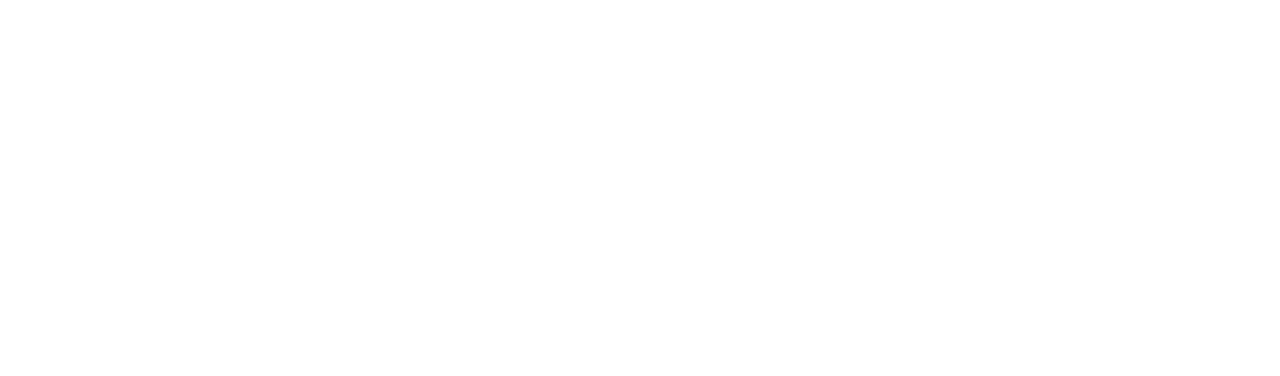
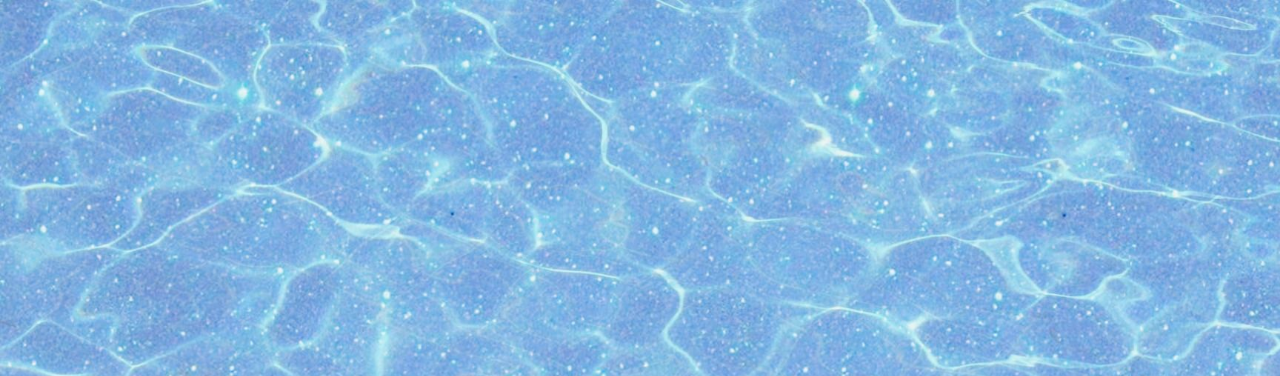
Before and after one commit to SaintSkat/personal, a plain HTML site: page index.html in a window 1280 px wide. Shown: the top 376 px of the page. Drawn offline with Linux system fonts and the light colour scheme.

Commit message:
Add background

```diff
--- a/style.css
+++ b/style.css
@@ -9,6 +9,8 @@ body {
 }
 
 body {
+    background-image: url("images/bg.jpeg");
+    background-size: cover;
     display: flex;
     flex-direction: column;
     justify-content: center;
```
Also changed, not shown: images/bg.jpeg (added).
